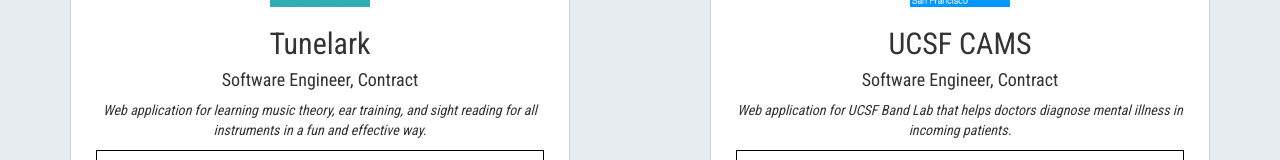
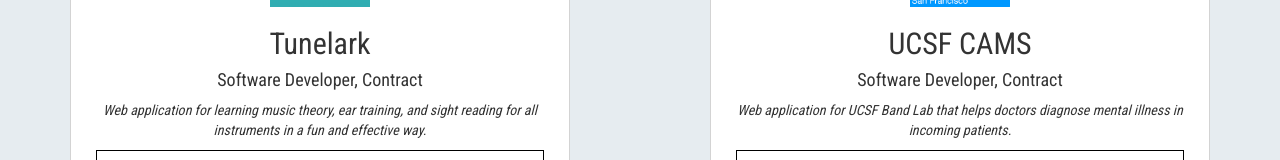
Before and after one commit to jonwyuen/portfolio, a React (Create React App) app: page / in a window 1280 px wide. Shown: the part 2074-2234 px from the top of the page. Built offline with nearby package versions, Linux system fonts and the light colour scheme.

Commit message:
minor fixes to projects

```diff
--- a/src/components/Projects.js
+++ b/src/components/Projects.js
@@ -1,4 +1,4 @@
-import React, { Component } from "react";
+import React from "react";
 import Project from "./Project";
 import "../styles/Projects.css";
 import tunelarkLogo from "../images/tunelark.png";
@@ -20,7 +20,7 @@
   {
     logo: tunelarkLogo,
     name: "Tunelark",
-    type: "Software Engineer, Contract",
+    type: "Software Developer, Contract",
     detail:
       "Web application for learning music theory, ear training, and sight reading for all instruments in a fun and effective way.",
     tech:
@@ -35,7 +35,7 @@
   {
     logo: ucsfLogo,
     name: "UCSF CAMS",
-    type: "Software Engineer, Contract",
+    type: "Software Developer, Contract",
     detail:
       "Web application for UCSF Band Lab that helps doctors diagnose mental illness in incoming patients.",
     tech:
```
